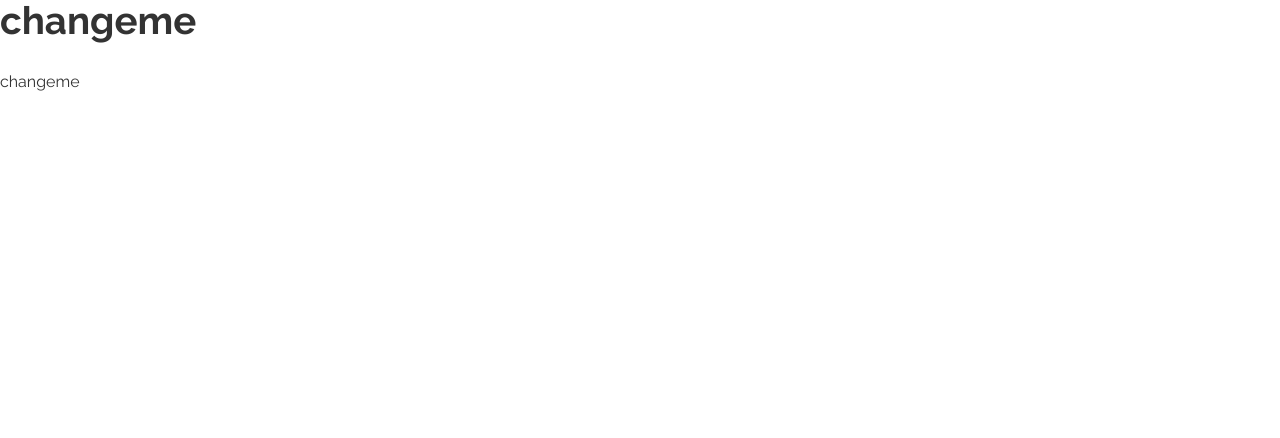
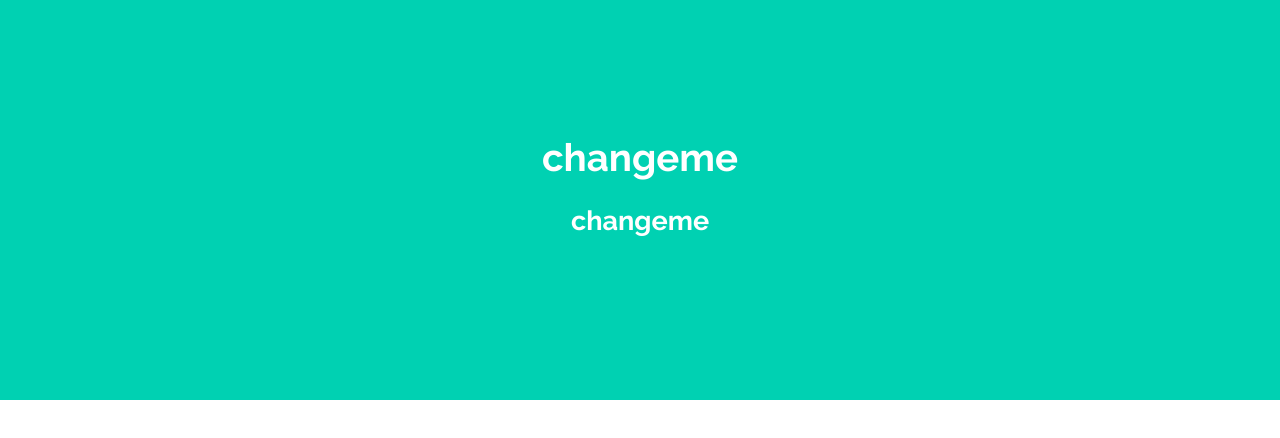
Before and after one commit to HoganMcDonald/gatsby-starter, a Gatsby site: page / in a window 1280 px wide. Built offline with nearby package versions, Linux system fonts and the light colour scheme; Gatsby itself is replaced by a stand-in of ours; some packages are replaced by stand-ins of ours.

Commit message:
creates styled hero component

```diff
--- /dev/null
+++ b/src/components/Hero.js
@@ -0,0 +1,34 @@
+import React from 'react';
+import styled from 'styled-components';
+
+import { white, primary } from '../styles/theme';
+
+const Banner = styled.div`
+  background-color: ${primary};
+  width: 100%;
+  height: 50vh;
+  max-height: 500px;
+  display: flex;
+  flex-direction: column;
+  align-items: center;
+  justify-content: center;
+`;
+
+const Heading = styled.h1`
+  color: ${white};
+  text-align: center;
+`;
+
+const SubHeading = styled.h2`
+  color: ${white};
+  text-align: center;
+`;
+
+const Hero = ({ title, subTitle }) => (
+  <Banner>
+    <Heading>{title}</Heading>
+    <SubHeading>{subTitle}</SubHeading>
+  </Banner>
+);
+
+export default Hero;
--- a/src/pages/index.js
+++ b/src/pages/index.js
@@ -4,11 +4,11 @@ import { graphql } from 'gatsby';
 import Helmet from 'react-helmet';
 
 import Layout from '../components/Layout';
+import Hero from '../components/Hero';
 
 export const HomePageTemplate = ({ home }) => (
   <section>
-    <h1>{home.seo.title}</h1>
-    <p>{home.seo.description}</p>
+    <Hero title={home.seo.title} subTitle={home.seo.description} />
   </section>
 );
 
```
